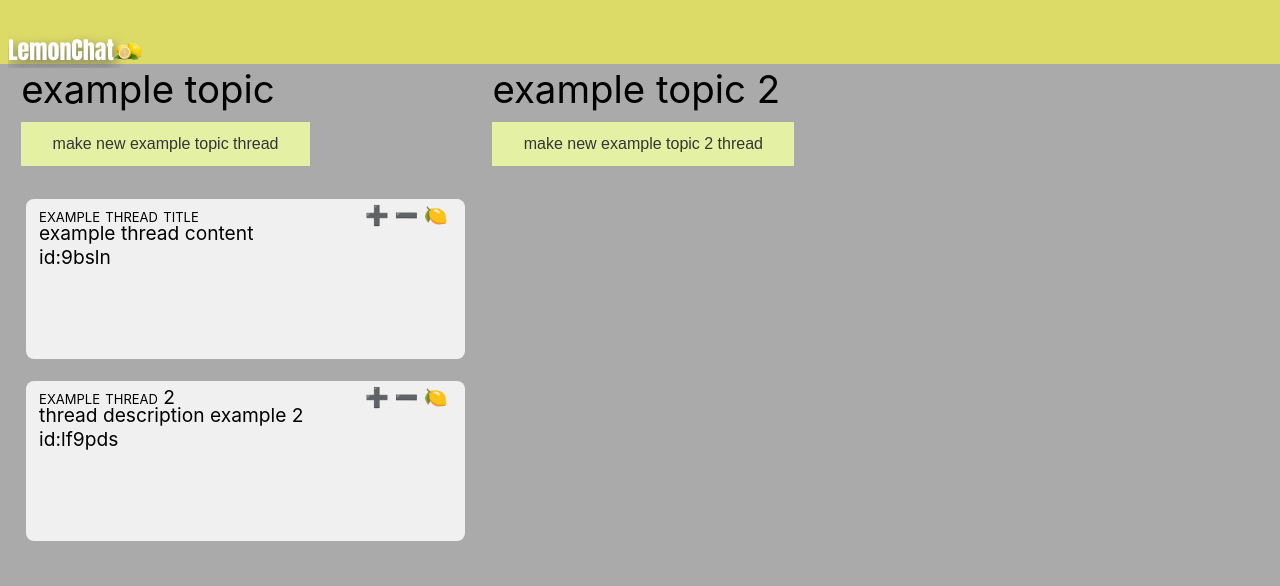
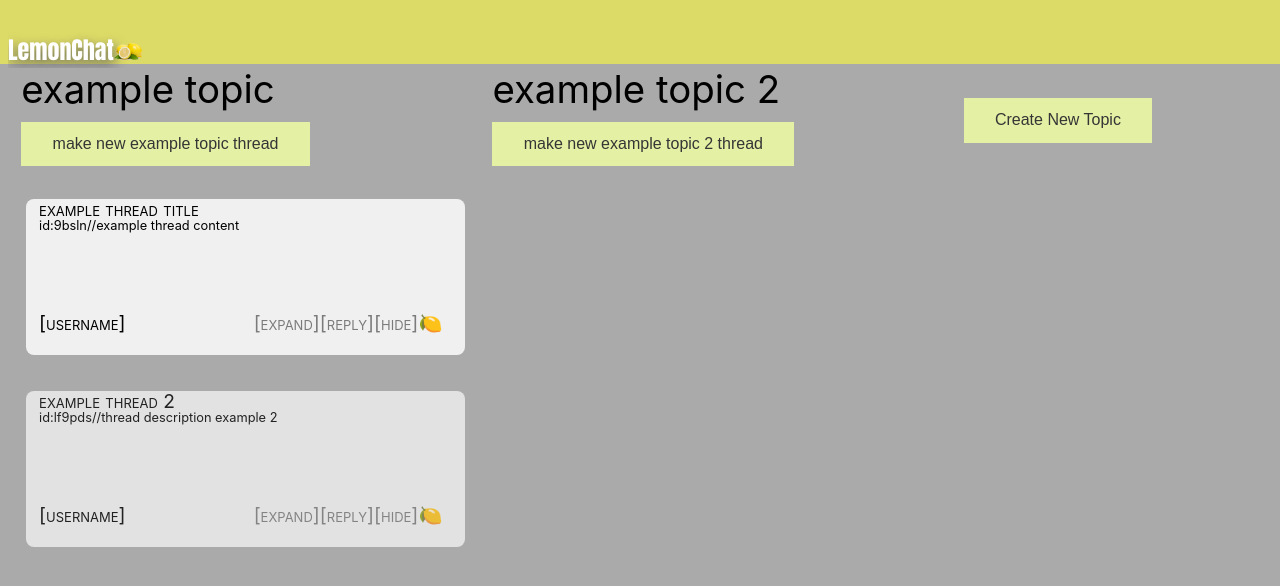
Before and after one commit to mrworth/lemonchat, a React (Create React App) app: page / in a window 1280 px wide. Shown: the top 586 px of the page. Built offline with nearby package versions, Linux system fonts and the light colour scheme.

Commit message:
Auto scrolling on focus and new post/topic functionality,
Auto scrolling added for focus events to last focused post. New post/new topic components added.

```diff
--- a/src/App.css
+++ b/src/App.css
@@ -68,7 +68,7 @@
 }
 .content-row{
   /*border:2px solid black;*/
-  height: min(20vh,20vw);
+  height: fit-content;
   /*background:white;*/
   padding-top: 5%;
 }
@@ -76,15 +76,29 @@
   background-color: #f0f0f0;
   width: 95%;
   display: flex;
-  height: 100%;
+  height: 60%;
   margin: 0 auto 3% auto;
   border-radius: 8px;
   padding: 0% 0 0 3%;
   flex-direction: column;
-  font-size: 1.5vw;
+  font-size: max(1.5vh,1vw);
+  line-height: max(1.5vh,1vw);
   user-select: none;
+  word-wrap: break-word;
+  min-height: 100%;
 }
-.message-topbar{
+.gray-text{
+  color: #7b7b7b;
+}
+.content-message span {
+  display: block;
+  text-overflow: ellipsis;
+  overflow: hidden;
+  width: 95%;
+  margin-top: 1%;
+  min-height: min(11vh,11vw);
+}
+.message-bar{
   font-size: 1.5vw;
   height:11%;
   margin: 1% 5% 0 0;
@@ -92,10 +106,24 @@
   width:100%;
   font-variant: small-caps;
 }
+.topbar{
+  margin: 1% 5% 0 0;
+  display: flex;
+  width:100%;
+}
+.botbar{
+  margin: 2% 0% 6% 0;
+  display: flex;
+  width: 100%;
+}
 .right-bar{
   text-align: right;
   margin-left: auto;
   margin-right:4%;
+  position: absolute;
+  right: 2%;
+  display: flex;
+  flex-direction: row;
 }
 
 
@@ -107,6 +135,7 @@
   box-shadow: 0px 0px 5px rgba(0, 0, 0, 0.2);
   position: relative;
   min-width: 100%;
+  z-index: 1;
 }
 
 .close-button{
@@ -175,10 +204,18 @@
 }
 
 .message-container{
-  height: 100%;
+  height: fit-content;
   position: relative;
 }
 
 .focused-message{
   background-color: orange;
 }
+
+.no-replies{
+  opacity: 80%;
+}
+
+.margin-right{
+  margin-right: 5vw;
+}
--- /dev/null
+++ b/src/components/NewPost.js
@@ -0,0 +1,37 @@
+import React, { useState } from 'react';
+import { useDispatch } from 'react-redux';
+import { v4 as uuidv4 } from 'uuid';
+import { addMessage } from '../slices/postSlice';
+
+const NewPost = (props) => {
+    const [content, setContent] = useState('');
+    const dispatch = useDispatch();
+
+    const handleSubmit = (event) => {
+        event.stopPropagation();
+        const threadId = uuidv4();
+        dispatch(addMessage({
+            replyTo: props.replyTo,
+            threadId: threadId,
+            content: content
+        }));
+        props.toggleVisibility(event);
+    };
+    return (
+        <div className="post-form">
+            <div>
+                <div className="medium-text">reply</div>
+                <textarea
+                    className="post-content medium-text"
+                    value={content}
+                    onChange={(e) => setContent(e.target.value)}
+                />
+            </div>
+            <div className="relative-container">
+                <button className="submit-button small-text" onClick={handleSubmit}>Reply</button>
+            </div>
+        </div>
+    );
+};
+
+export default NewPost;
--- a/src/components/NewThread.js
+++ b/src/components/NewThread.js
@@ -1,7 +1,7 @@
 import React from 'react';
 import NewPostForm from './NewPostForm';
 
-const NewThread = ({ topic, toggleVisibility, isVisible }) => {
+const NewThread = ({ topic = {}, toggleVisibility, isVisible }) => {
     return (
         <div>
             {!isVisible && <button className="toggle-button small-text" onClick={toggleVisibility}>make new {topic.title} thread</button>}
--- /dev/null
+++ b/src/components/NewTopic.js
@@ -0,0 +1,65 @@
+import React, { useState, useEffect, useRef } from 'react';
+import { useDispatch } from 'react-redux';
+import { addTopic } from '../slices/postSlice';
+
+const NewTopic = ({toggleVisibility, isVisible}) => {
+    const [topicName, setTopicName] = useState('');
+    const [title, setTitle] = useState('');
+    const [content, setContent] = useState('');
+    const dispatch = useDispatch();
+
+    const formRef = useRef(null);
+
+    useEffect(() => {
+        if (isVisible && formRef.current) {
+            formRef.current.scrollIntoView({ behavior: 'smooth', block: 'center', inline: 'center' });
+            const rect = formRef.current.getBoundingClientRect();
+            window.scrollTo({left: 5000,top:0, behavior: 'smooth'});
+        }
+    }, [isVisible]);
+
+    const handleSubmit = () => {
+        dispatch(addTopic({
+            topicName,
+            title,
+            content
+        }));
+        toggleVisibility();
+    };
+
+    return (
+        <div className="content-column margin-right">
+            <div className="content-row">
+                {!isVisible && <button className="toggle-button small-text" onClick={toggleVisibility}>Create New Topic</button>}
+                {isVisible && <div className="post-form" ref={formRef}>
+                <button className="close-button medium-text" onClick={() => toggleVisibility()}>x</button>
+                    <div>
+                        <div className="medium-text">Topic Name</div>
+                        <input
+                            value={topicName}
+                            onChange={(e) => setTopicName(e.target.value)}
+                        />
+                    </div>
+                    <div>
+                        <div className="medium-text">Title</div>
+                        <input
+                            value={title}
+                            onChange={(e) => setTitle(e.target.value)}
+                        />
+                    </div>
+                    <div>
+                        <div className="medium-text">Content</div>
+                        <textarea
+                            value={content}
+                            onChange={(e) => setContent(e.target.value)}
+                        />
+                    </div>
+                    <button className="submit-button small-text" onClick={handleSubmit}>Create Topic</button>
+                </div>
+                }
+            </div>
+        </div>
+    );
+};
+
+export default NewTopic;
--- a/src/components/Post.js
+++ b/src/components/Post.js
@@ -1,20 +1,73 @@
-import React from 'react';
+import React, { useState, useRef } from 'react';
 import PostList from './PostList';
-import { useSelector, useDispatch  } from 'react-redux';
-import { focusPost, selectFocusedPosts } from '../slices/focusPostSlice';
+import { useSelector, useDispatch } from 'react-redux';
+import { focusPost, updateContentPanePosition, selectFocusedPosts } from '../slices/focusPostSlice';
+import UniqueToggle from './UniqueToggle';
+import NewPost from './NewPost';
+
 const Post = (props) => {
+  const [isExpanded, setIsExpanded] = useState(false);
+  const [showReplyForm, setShowReplyForm] = useState(false);
+  const [isVisible, setIsVisible] = useState(true);
+  const postRef = useRef(null); // Reference to the post element
 
   const focusedPosts = useSelector(selectFocusedPosts);
   const dispatch = useDispatch();
-  // console.log('posts',focusedPosts)
-  // console.log('thread props',props);
+
+  const postFocus = () => {
+    if (props.replies.length > 0) {
+      dispatch(focusPost({
+        postId: props.id,
+        parentPostId: props.parentId,
+        topic: props.topicId ? props.topicId : ''
+      }));
+
+      if (postRef.current) {
+        const { x, y } = postRef.current.getBoundingClientRect();
+        const modX = x - window.innerWidth * 0.10;
+        dispatch(updateContentPanePosition({ x: modX, y }));
+      }
+    }
+  };
+
+  const handleExpand = () => {
+    setIsExpanded(!isExpanded);
+  };
+
+  const handleReply = (event) => {
+    event.stopPropagation();
+    setShowReplyForm(!showReplyForm);
+  };
+
+  const handleHide = (event) => {
+    event.stopPropagation();
+    setIsVisible(!isVisible);
+  };
+
   return (
-    <div className="message-container" >
-      <div className={`content-message ${focusedPosts.includes(props.id)?'focused-message':''}`} onClick={()=>dispatch(focusPost({postId: props.id, topic: props.topicId?props.topicId:''}))}>
-          <div className="message-topbar"><div>{props.title}</div><div className="right-bar">➕ ➖ 🍋</div></div>
-          {props.content}<br/>id:{props.id}
+    <div ref={postRef} className={`message-container ${props.replies.length === 0 ? 'no-replies' : ''}`}>
+      <div
+        className={`content-message ${focusedPosts.includes(props.id) && props.replies.length > 0 ? 'focused-message' : ''}`}
+        onClick={postFocus}
+      >
+        <div className="message-bar topbar">
+          <div>{props.title}</div>
+        </div>
+        <span style={{ height: `${isExpanded ? 'fit-content' : 'min(11vh,11vw)'}` }}>
+          id:{props.id}//{props.content}
+        </span>
+        <div className="message-bar botbar">
+          <div>[username]</div>
+          <div className="right-bar gray-text">
+            <div onClick={handleExpand}>{isExpanded ? '[collapse]' : '[expand]'}</div>
+            <div onClick={handleReply}>{showReplyForm ? '[cancel reply]' : '[reply]'}</div>
+            <div onClick={handleHide}>{isVisible ? '[hide]' : '[show]'}</div>
+            <div>🍋</div>
+          </div>
+        </div>
       </div>
-      {focusedPosts.includes(props.id)?<PostList replies={props.replies}/>:''}
+      {showReplyForm && <NewPost replyTo={props.id} toggleVisibility={handleReply} />}
+      {focusedPosts.includes(props.id) ? <PostList replies={props.replies} parentId={props.id} /> : ''}
     </div>
   );
 };
--- a/src/components/PostList.js
+++ b/src/components/PostList.js
@@ -3,12 +3,11 @@ import Post from './Post';
 
 const PostList = (props) => {
   const replies = props.replies;
-  console.log(Object.values(replies)[0])
   return (
       <div className="reply-container">
         {Object.values(replies).map((reply) => (
           <div className="content-row" key={reply.id}>
-            <Post key={reply.id} {...reply}/>
+            <Post key={reply.id} parentId={props.parentId} {...reply}/>
           </div>
         ))}
       </div>
--- a/src/components/ThreadList.js
+++ b/src/components/ThreadList.js
@@ -1,24 +1,39 @@
-import React from 'react';
+import React, { useEffect, useRef } from 'react';
 import { useSelector } from 'react-redux';
 import { selectPosts } from '../slices/postSlice';
-import {  selectFocusedPosts, selectFocusedTopic } from '../slices/focusPostSlice';
+import {  selectFocusedPosts, selectFocusedTopic, selectContentPanePosition } from '../slices/focusPostSlice';
 import Post from './Post';
 import UniqueToggle from './UniqueToggle';
 import NewThread from './NewThread';
+import NewTopic from './NewTopic';
 
 const ThreadList = () => {
   const topics = useSelector(selectPosts);
   const focusedPosts = useSelector(selectFocusedPosts);
   const focusedTopic = useSelector(selectFocusedTopic);
   const rightMargin = (focusedPosts.length * 36.5) + "%"
+  const { contentPaneX, contentPaneY } = useSelector(selectContentPanePosition); // Assuming this selector exists
+  const contentPaneRef = useRef(null);
 
-  console.log('topic:::::',topics,focusedTopic)
+  const newTopicColumn = Array.from({ length: (focusedPosts.length/2) +1 }, (_, index) => (
+    <UniqueToggle componentName="NewTopic">
+      <NewTopic/>
+    </UniqueToggle>
+  ));
 
-  const spacingColumns = Array.from({ length: focusedPosts.length +1 }, (_, index) => (
-    <div className="content-column"></div>
-  ));
+  useEffect(() => {
+    if (contentPaneRef.current) {
+      console.log('scrolling',contentPaneX,contentPaneY)
+      contentPaneRef.current.scrollTo({
+        left: contentPaneX,
+        top: contentPaneY,
+        behavior: 'smooth'
+      });
+    }
+  }, [contentPaneX, contentPaneY]);
+
   return (
-    <div className="content-pane">
+    <div className="content-pane" ref={contentPaneRef}>
         {Object.values(topics).map((topic) => (
           <div className="content-column" key={topic.id}
             style={{
@@ -36,7 +51,7 @@ const ThreadList = () => {
           </div>
         ))}
 
-        {spacingColumns}
+        {newTopicColumn}
     </div>
   );
 };
--- a/src/slices/focusPostSlice.js
+++ b/src/slices/focusPostSlice.js
@@ -4,14 +4,19 @@ export const focusPostSlice = createSlice({
   name: 'focusPost',
   initialState: {
     focusedPosts: [], // Entries are the focused post ids
-    focusedTopic: ''
+    focusedTopic: '',
+    contentPanePosition: {
+      contentPaneX: 0,
+      contentPaneY: 0
+    }
   },
   reducers: {
     focusPost: (state, action) => {
-      const { postId, topic } = action.payload;
+      const { postId, parentPostId, topic } = action.payload;
       const postIndex = state.focusedPosts.indexOf(postId)
+      const postLength = state.focusedPosts.length
       if(topic !== ''){
-        if(state.focusedPosts.length == 0 || state.focusedPosts.indexOf(postId) === -1){
+        if(postLength === 0 || state.focusedPosts.indexOf(postId) === -1){
             state.focusedTopic = topic;
             state.focusedPosts = [postId];
         }else{
@@ -21,15 +26,24 @@ export const focusPostSlice = createSlice({
       } else if (postIndex !== -1){
         state.focusedPosts.length = state.focusedPosts.indexOf(postId)
       } else{
+        state.focusedPosts.length = state.focusedPosts.indexOf(parentPostId) + 1
         state.focusedPosts.push(postId);
       }
+    },
+    updateContentPanePosition: (state, action) => {
+      const { x, y } = action.payload;
+
+      state.contentPanePosition.contentPaneX = x;
+      state.contentPanePosition.contentPaneY = y;
     }
+
   }
 });
 
 export const selectFocusedPosts = (state) => state.focusPost.focusedPosts;
 export const selectFocusedTopic = (state) => state.focusPost.focusedTopic;
+export const selectContentPanePosition = (state) => state.focusPost.contentPanePosition;
 
-export const { focusPost } = focusPostSlice.actions;
+export const { focusPost, updateContentPanePosition } = focusPostSlice.actions;
 
 export default focusPostSlice.reducer;
--- a/src/slices/postSlice.js
+++ b/src/slices/postSlice.js
@@ -56,11 +56,11 @@ export const postSlice = createSlice({
   },
   reducers: {
       addTopic: (state, action) => {
-        const { topicName, title, content } = action.payload;
+        const { title, content } = action.payload;
         const threadId = uuidv4();
 
         state.topics.push(threadId)
-        state.messages.idTree[topicName] = [];
+        state.messages.idTree[threadId] = [];
 
         state.messages.byId[threadId] = {
             user: 'default',
@@ -85,14 +85,14 @@ export const postSlice = createSlice({
       },
 
     addMessage: (state, action) => {
-      const { replyTo, threadId, title, content } = action.payload;
+      const { replyTo, threadId, content } = action.payload;
 
       state.messages.idTree[replyTo].push(threadId);
 
       state.messages.idTree[threadId] = [];
       state.messages.byId[threadId] = {
           user: 'default',
-          title: title,
+          title: '',
           content: content
       };
     }
```
Also changed, not shown: src/components/NewPostForm.js (+10 -3 lines).
